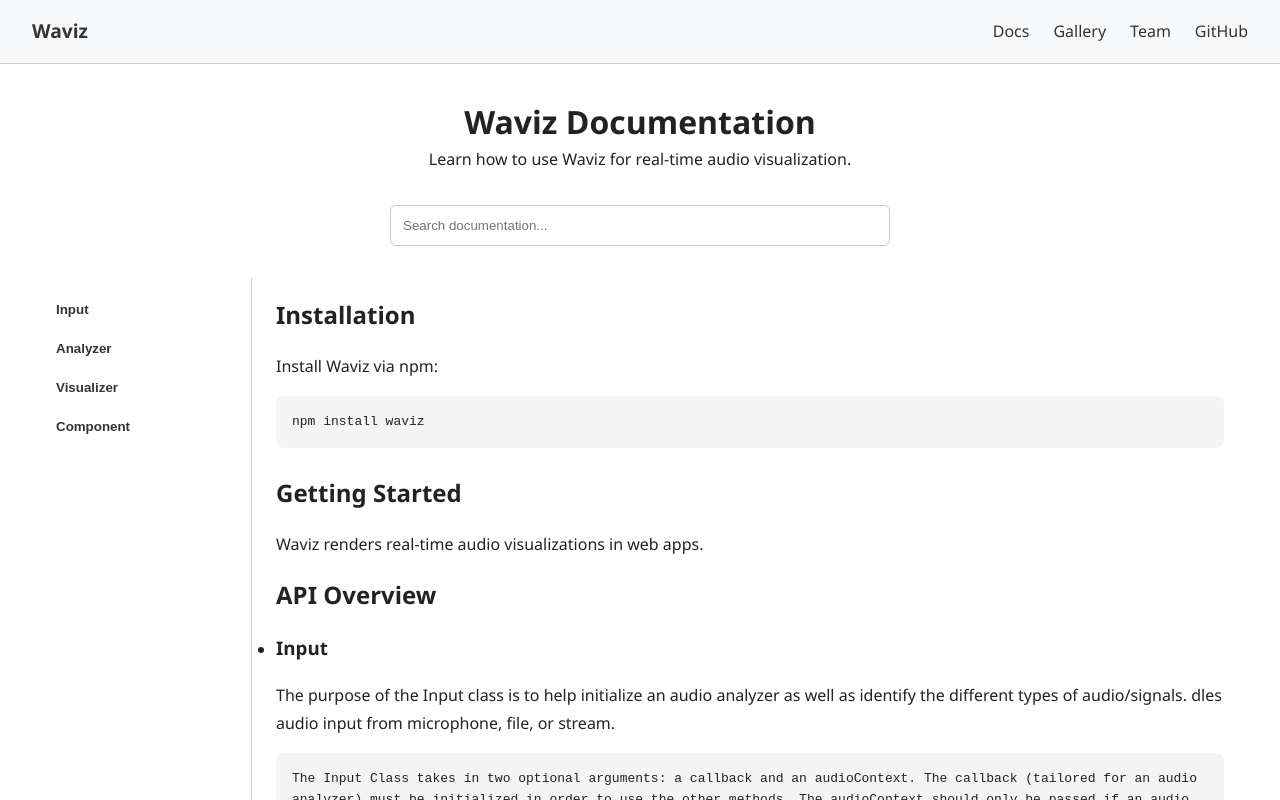
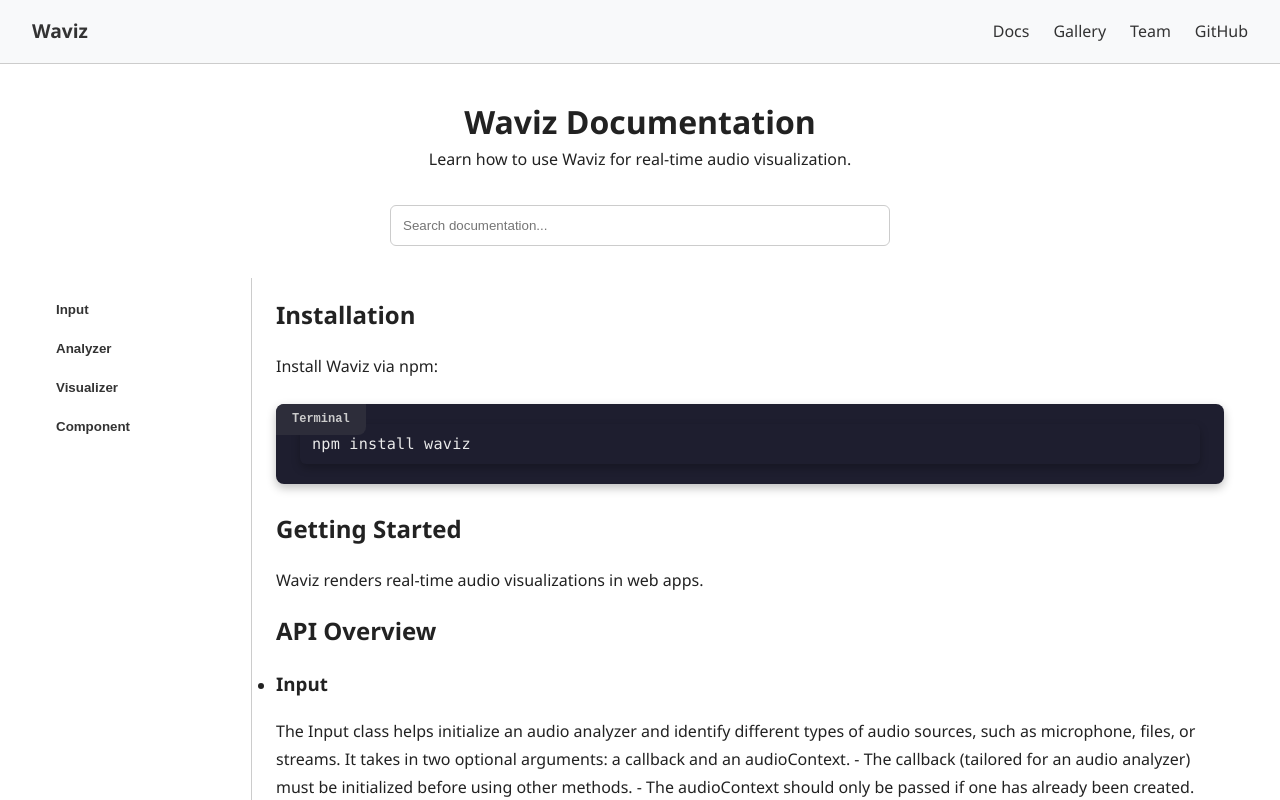
Before and after one commit to Waviz-Team/WavizWebsite, a React (Vite) app: page /docs in a window 1280 px wide. Shown: the top 800 px of the page. Built offline with nearby package versions, Linux system fonts and the light colour scheme.

Commit message:
fix(docs page bug)

```diff
--- a/src/App.css
+++ b/src/App.css
@@ -259,16 +259,62 @@
 }
 
 .code-block {
-  background-color: #f4f4f4;
-  padding: 1rem;
+  position: relative;
+  background-color: #1e1e2f;
+  padding: 1.25rem 1.5rem;
   border-radius: 8px;
-  font-family: monospace;
+  margin: 1.5rem 0;
+  overflow-x: auto;
+  box-shadow: 0 4px 10px rgba(0, 0, 0, 0.25);
+}
+
+.code-block code {
+  font-family: Menlo, Consolas, 'Courier New', monospace;
+  font-size: 0.95rem;
+  font-weight: 400;
+  line-height: 1.6;
+  letter-spacing: 0.2px;
   white-space: pre-wrap;
-  margin-top: 0.5rem;
-  margin-top: 1rem;
-  margin-bottom: 1.5rem;
-  line-height: 1.6;
+  color: #eaeaea;
+  text-rendering: geometricPrecision;
+  -webkit-font-smoothing: antialiased;
+  -moz-osx-font-smoothing: grayscale;
+  display: block;
 }
+
+
+.code-block::before {
+  content: 'Terminal';
+  position: absolute;
+  top: 0;
+  left: 0;
+  padding: 0.4rem 1rem;
+  background-color: #2d2d3a;
+  border-top-left-radius: 8px;
+  border-bottom-right-radius: 8px;
+  font-size: 0.75rem;
+  font-weight: bold;
+  color: #ccc;
+}
+
+.copy-button {
+  position: absolute;
+  top: 0;
+  right: 0;
+  padding: 0.4rem 1rem;
+  background-color: #2d2d3a;
+  border-top-right-radius: 8px;
+  border-bottom-left-radius: 8px;
+  font-size: 0.75rem;
+  font-weight: bold;
+  color: #ccc;
+  cursor: pointer;
+}
+
+.copy-button:hover {
+  color: #fff;
+}
+
 
 code {
   background-color: #1e1e2f;
--- a/src/pages/Docs.tsx
+++ b/src/pages/Docs.tsx
@@ -11,10 +11,15 @@ export default function Docs() {
 
   const apiList = [
     {
-      name: 'Input',
-      description: 'The purpose of the Input class is to help initialize an audio analyzer as well as identify the different types of audio/signals. dles audio input from microphone, file, or stream.',
-      content: `The Input Class takes in two optional arguments: a callback and an audioContext. The callback (tailored for an audio analyzer) must be initialized in order to use the other methods. The audioContext should only be passed if an audio context has already been set up. Otherwise, our Input class will create an audioContext by default for the user. If using mediaStream methods, make sure to call on them within an event listener tied to a user gesture to stay in line with CORS policy!
-`,
+    name: 'Input',
+    description: `The Input class helps initialize an audio analyzer and identify different types of audio sources, such as microphone, files, or streams.
+
+    It takes in two optional arguments: a callback and an audioContext.
+
+    - The callback (tailored for an audio analyzer) must be initialized before using other methods.
+    - The audioContext should only be passed if one has already been created. Otherwise, the Input class will create a default audioContext.
+    - When using mediaStream methods, make sure to call them within an event listener tied to a user gesture (e.g., a click), to comply with browser CORS policies.`,
+    content: '',
     methods: [
  {
   name: "connectAudioSource",
@@ -184,7 +189,7 @@ Supported input types include:
           <section className="docs-section">
             <h2>Installation</h2>
             <p>Install Waviz via npm:</p>
-            <pre className="code-block">npm install waviz</pre>
+            <pre className="code-block"><code>npm install waviz</code></pre>
           </section>
 
           <section className="docs-section">
@@ -200,12 +205,12 @@ Supported input types include:
                   <li key={item.name} className="api-item">
                     <h3 id={item.name.toLowerCase()}>{item.name}</h3>
                     <p>{item.description}</p>
-                    <pre className="code-block">{item.content}</pre>
+                    <pre className="code-block"><code>{item.content}</code></pre>
                     {item.methods && item.methods.map((method) => (
                       <div key={method.name}>
                         <h4 id={method.name.toLowerCase()}>{method.name}</h4>
                         <p>{method.description}</p>
-                        <pre className="code-block">{method.content}</pre>
+                        <pre className="code-block"><code>{method.content}</code></pre>
                       </div>
                     ))}
                   </li>
```
